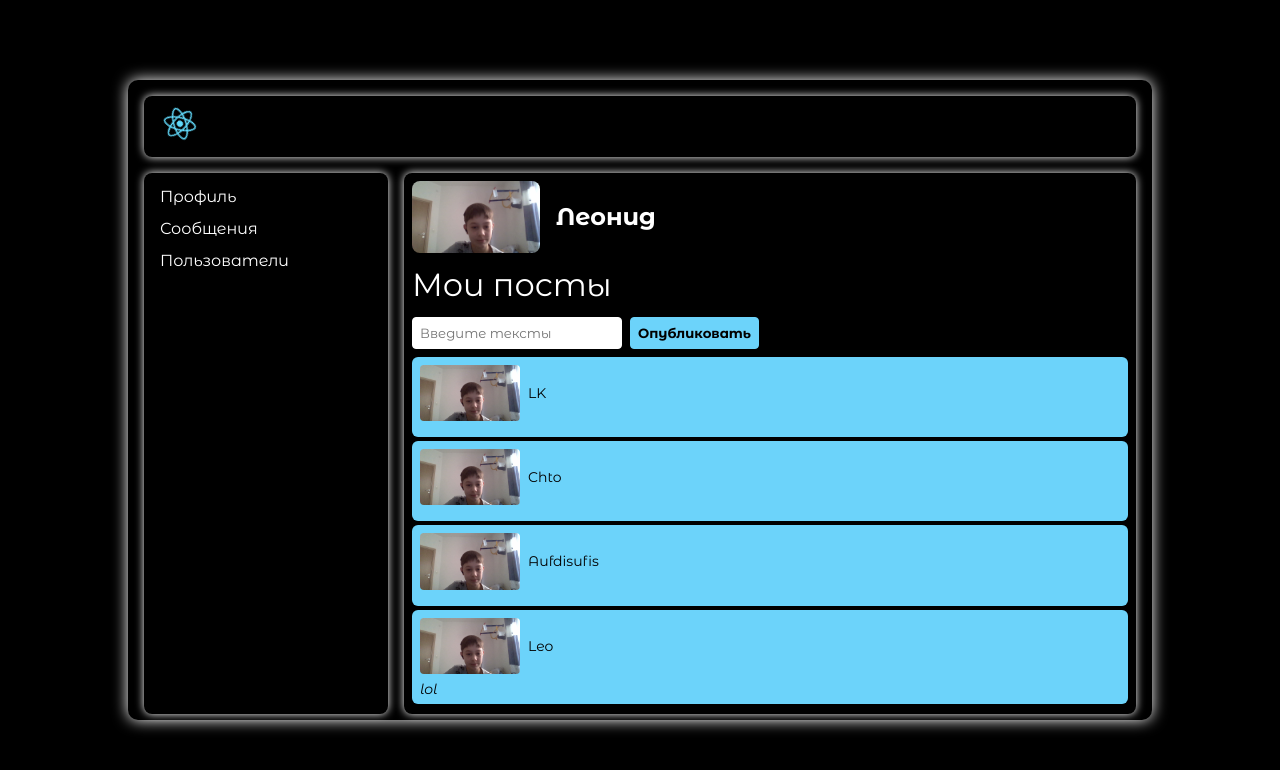
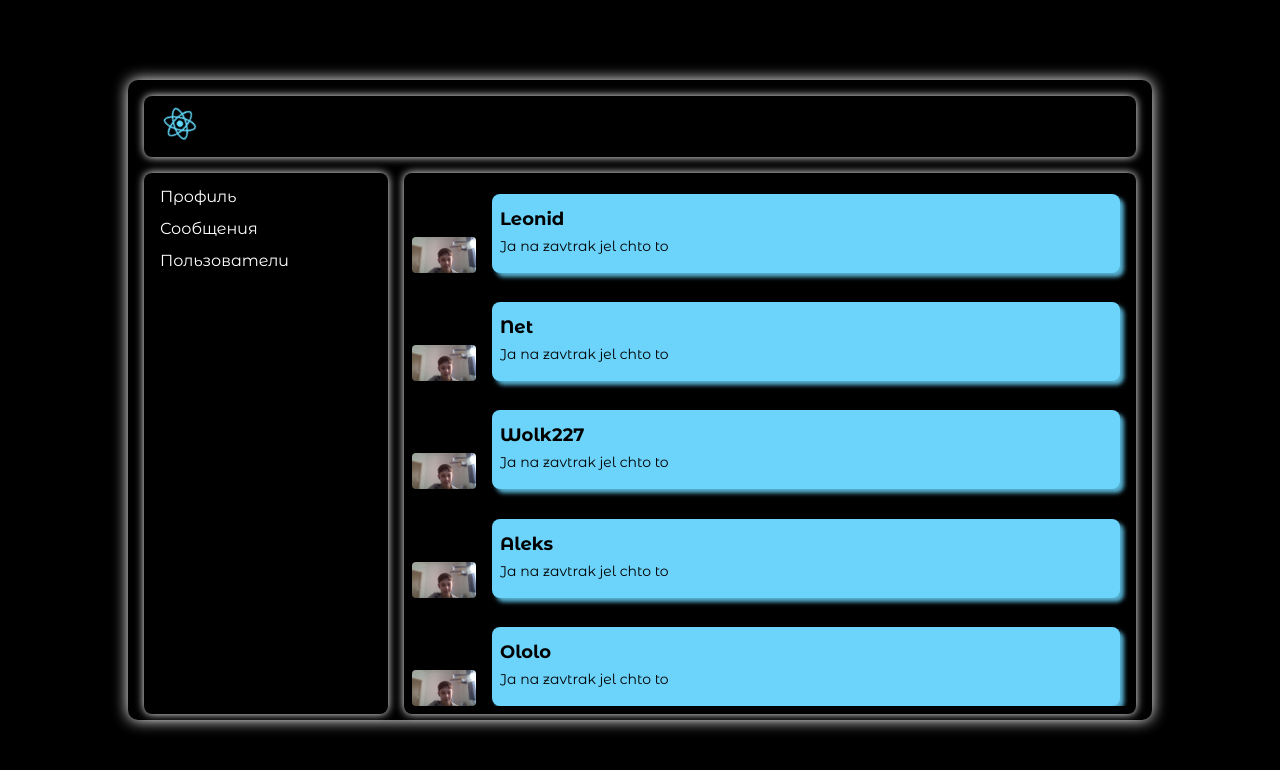
Before and after one commit to Leonid-Kosch/social-network, a React (Create React App) app: page / in a window 1280 px wide. Shown: the top 770 px of the page. Built offline with nearby package versions, Linux system fonts and the light colour scheme.

Commit message:
Dialogs ended

```diff
--- a/src/App.css
+++ b/src/App.css
@@ -24,6 +24,13 @@ body {
   gap: 16px;
   grid-template-rows: 10% 89%;
 }
+.main-content{
+  padding: 8px;
+  box-shadow: 0 0 8px white;
+  border-radius: 8px;
+  display: flex;
+
+}
 .header{
   grid-area: header;
 }
--- a/src/App.js
+++ b/src/App.js
@@ -1,4 +1,5 @@
 import './App.css';
+import Dialogs from './components/Dialogs/Dialogs.js';
 import Header from './components/header/Header.js';
 import Nav from './components/Nav/Nav.js';
 import Profile from './components/Profile/Profile.js';
@@ -8,7 +9,10 @@ function App() {
     <div className="wrapper">
         <Header />
         <Nav />
-        <Profile />
+        <div className='main-content'>
+          {/* <Profile /> */}
+          <Dialogs />
+        </div>
     </div>
   );
 }
--- /dev/null
+++ b/src/components/Dialogs/Dialogs.css
@@ -0,0 +1,51 @@
+.dialogs{
+    display: flex;
+    width: 100%;
+}
+.messages{
+    display: flex;
+    flex-direction: column;
+    gap: 16px;
+    overflow-y: auto;
+    padding-right: 8px;
+    width: 100%;
+    flex-grow: 1;
+}
+.messages::-webkit-scrollbar{
+    width: 5px;
+}
+.messages::-webkit-scrollbar-thumb{
+    width: 5px;
+    background-color: #6CD3FA;
+    border-radius: 5px;
+}
+.message{
+    display: flex;
+    align-items: flex-end;
+    gap: 16px;
+    width: 100%;
+    flex-grow: 1;
+}
+.message .content{
+    background-color: #6CD3FA;
+    border-radius: 8px;
+    box-shadow:  4px 4px 4px #56b1d2;
+    padding: 16px 8px;
+    flex-grow: 1;
+    min-width: 200px;
+}
+.message img{
+    width: 64px;
+    border-radius: 4px;
+}
+.message h4{
+    font-size:18px ;
+    font-weight: bold;
+    color: black;
+    margin-bottom: 8px;
+}
+.message p{
+    color: black;
+    font-size: 14px;
+    line-height: 150%;
+}
--- /dev/null
+++ b/src/components/Dialogs/Dialogs.js
@@ -0,0 +1,10 @@
+import './Dialogs.css';
+import Messages from './Messages/Messages';
+function Dialogs () {
+    return(
+        <div className='dialogs'>
+            <Messages />
+        </div>
+    );
+}
+export default Dialogs;
--- /dev/null
+++ b/src/components/Dialogs/Messages/Message/Message.js
@@ -0,0 +1,15 @@
+import Me from '../../../../image/me.jpg';
+function Message (props) {
+    return(
+        <div className="message">
+            <img src={props.Img}/>
+            <div className="content">
+                <h4>{props.Name}</h4>
+                <p>
+                    {props.Text}
+                </p>
+            </div>
+        </div>
+    );
+}
+export default Message;
--- /dev/null
+++ b/src/components/Dialogs/Messages/Messages.js
@@ -0,0 +1,15 @@
+import Message from "./Message/Message";
+import Me from '../../../image/me.jpg'
+
+function Messages () {
+    return(
+        <div className="messages">
+           <Message Img={Me} Name='Leonid' Text='Ja na zavtrak jel chto to'/>
+           <Message Img={Me} Name='Net' Text='Ja na zavtrak jel chto to'/>
+           <Message Img={Me} Name='Wolk227' Text='Ja na zavtrak jel chto to'/>
+           <Message Img={Me} Name='Aleks' Text='Ja na zavtrak jel chto to'/>
+           <Message Img={Me} Name='Ololo' Text='Ja na zavtrak jel chto to'/>
+        </div>
+    );
+}
+export default Messages;
--- a/src/components/Profile/Profile.css
+++ b/src/components/Profile/Profile.css
@@ -1,10 +1,9 @@
 .profile{
-    padding: 8px;
-    box-shadow: 0 0 8px white;
-    border-radius: 8px;
     display: flex;
     flex-direction: column;
     gap: 16px;
+    height: 100%;
+    width: 100%;
 }
 .about-me{
     /* height: 30%; */
```
